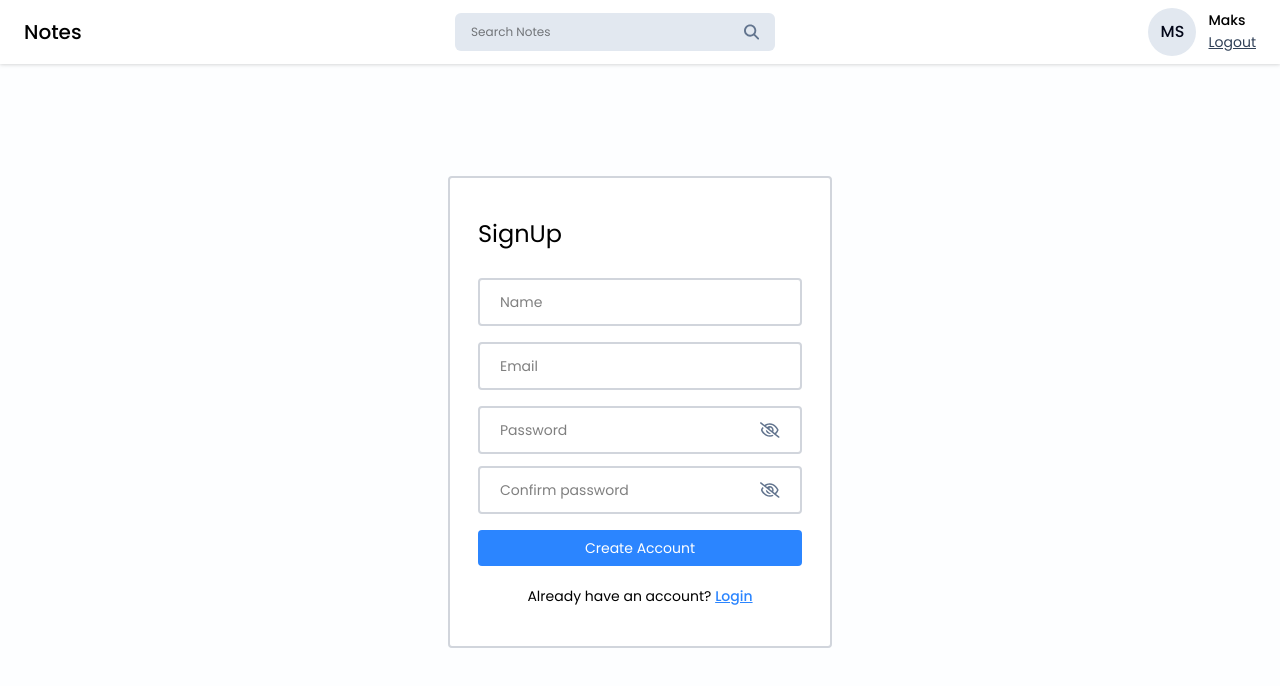
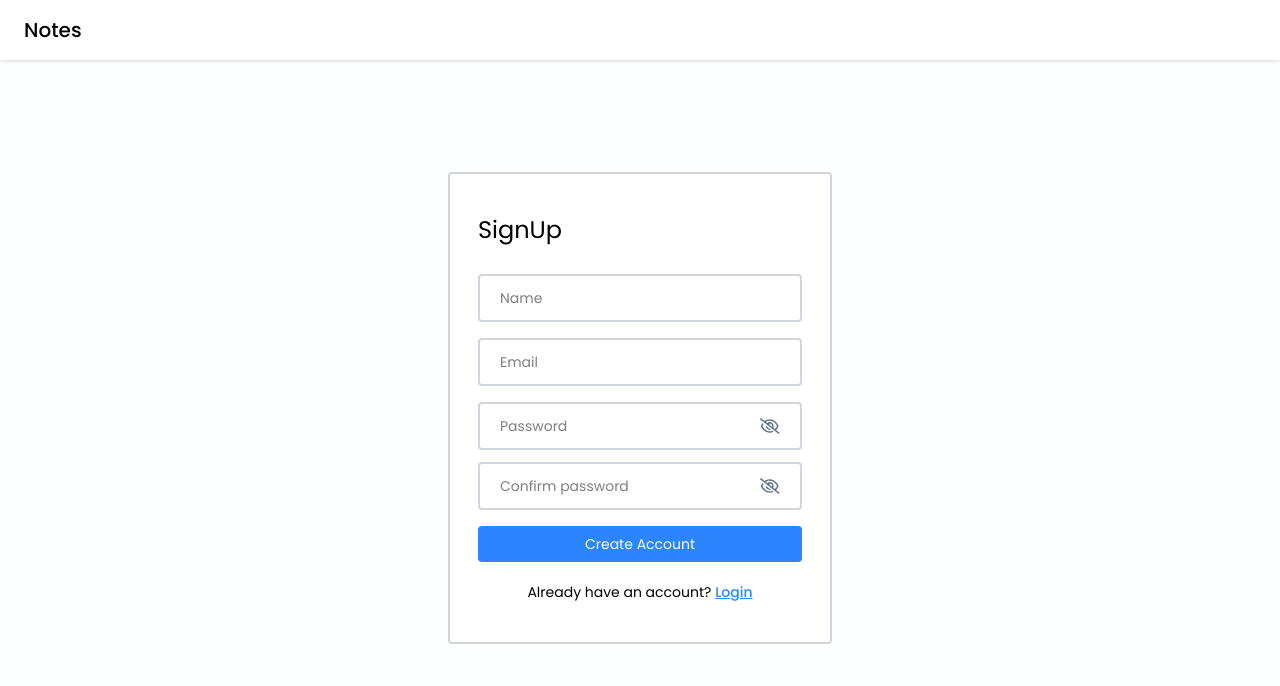
Before and after one commit to tibiolo/Notes-WebApp, a React app in the folder frontend/notes-webapp/: page /signup in a window 1280 px wide. Shown: the top 686 px of the page. Built offline with nearby package versions, Linux system fonts and the light colour scheme; the HTML template or start-up script is replaced by a standard one.

Commit message:
Made search and user profile components only show up on dashboard

```diff
--- a/frontend/notes-webapp/src/components/Navbar/Navbar.jsx
+++ b/frontend/notes-webapp/src/components/Navbar/Navbar.jsx
@@ -4,7 +4,7 @@ import { useNavigate } from 'react-router-dom';
 import ProfileInfo from '../Cards/ProfileInfo';
 import SearchBar from '../SearchBar/SearchBar';
 
-const Navbar = () => {
+const Navbar = (props) => {
   const [searchQuery, setSearchQuery] = useState('');
   const navigate = useNavigate();
 
@@ -32,14 +32,16 @@ const Navbar = () => {
     <div className="bg-white flex items-center justify-between px-6 py-2 drop-shadow">
       <h2 className="text-xl font-medium text-black py-2">Notes</h2>
 
+      {props.showSearchAndUser && (
         <SearchBar
           value={searchQuery}
           onChange={onSearch}
           handleSearch={handleSearch}
           onClearSearch={onClearSearch}
         />
+      )}
 
-      <ProfileInfo onLogout={onLogout} />
+      {props.showSearchAndUser && <ProfileInfo onLogout={onLogout} />}
     </div>
   );
 };
--- a/frontend/notes-webapp/src/pages/Home/Home.jsx
+++ b/frontend/notes-webapp/src/pages/Home/Home.jsx
@@ -31,7 +31,7 @@ const Home = () => {
 
   return (
     <>
-      <Navbar />
+      <Navbar showSearchAndUser={true} />
 
       <div className="container mx-auto p-5">
         <div className="grid grid-cols-1 md:grid-cols-3 gap-4 mt-8">
--- a/frontend/notes-webapp/src/pages/Login/Login.jsx
+++ b/frontend/notes-webapp/src/pages/Login/Login.jsx
@@ -52,7 +52,7 @@ const Login = () => {
 
   return (
     <>
-      <Navbar />
+      <Navbar showSearchAndUser={false} />
 
       <div className="flex items-center justify-center mt-28">
         <div className="w-96 border-2 border-gray-300 rounded bg-white px-7 py-10">
--- a/frontend/notes-webapp/src/pages/SignUp/SignUp.jsx
+++ b/frontend/notes-webapp/src/pages/SignUp/SignUp.jsx
@@ -57,7 +57,7 @@ const SignUp = () => {
 
   return (
     <>
-      <Navbar />
+      <Navbar showSearchAndUser={false} />
 
       <div className="flex items-center justify-center mt-28">
         <div className="w-96 border-2 border-gray-300 rounded bg-white px-7 py-10">
```
Lines whose indentation alone changed are shown as unchanged.
